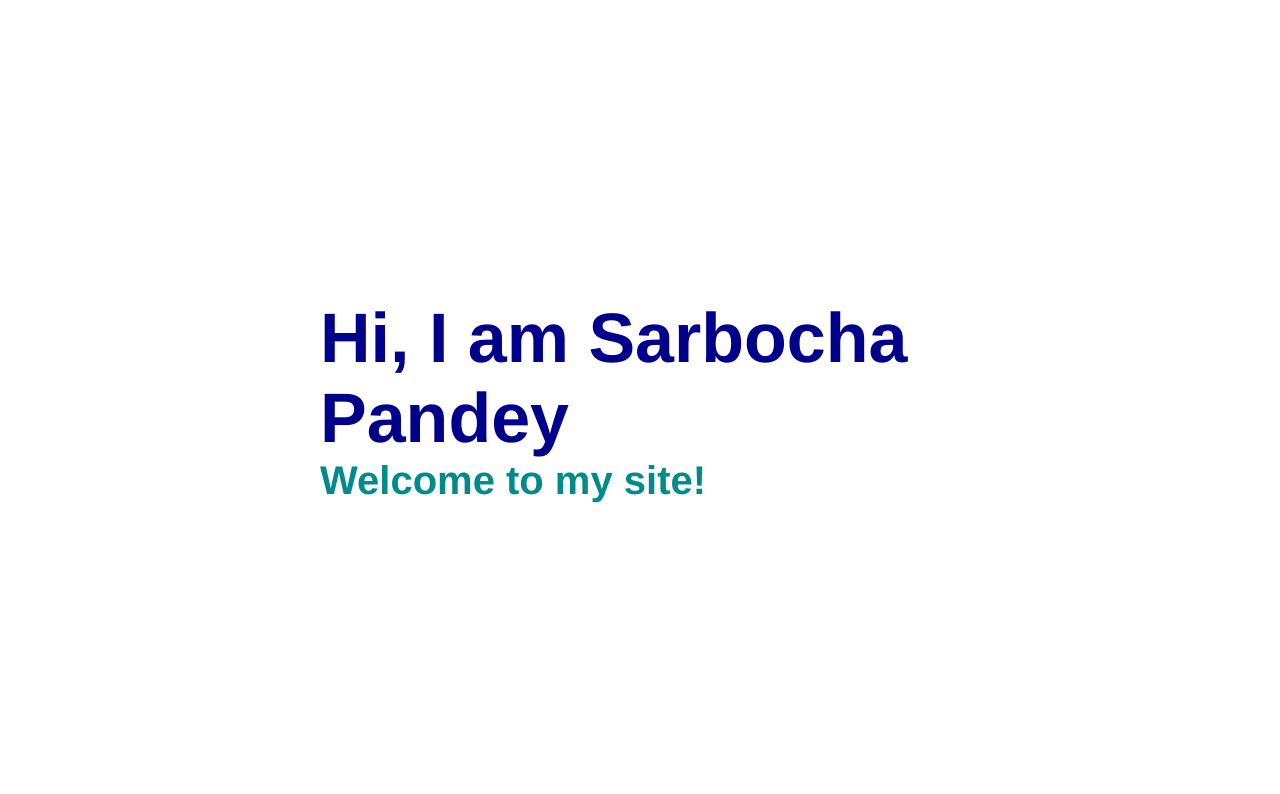
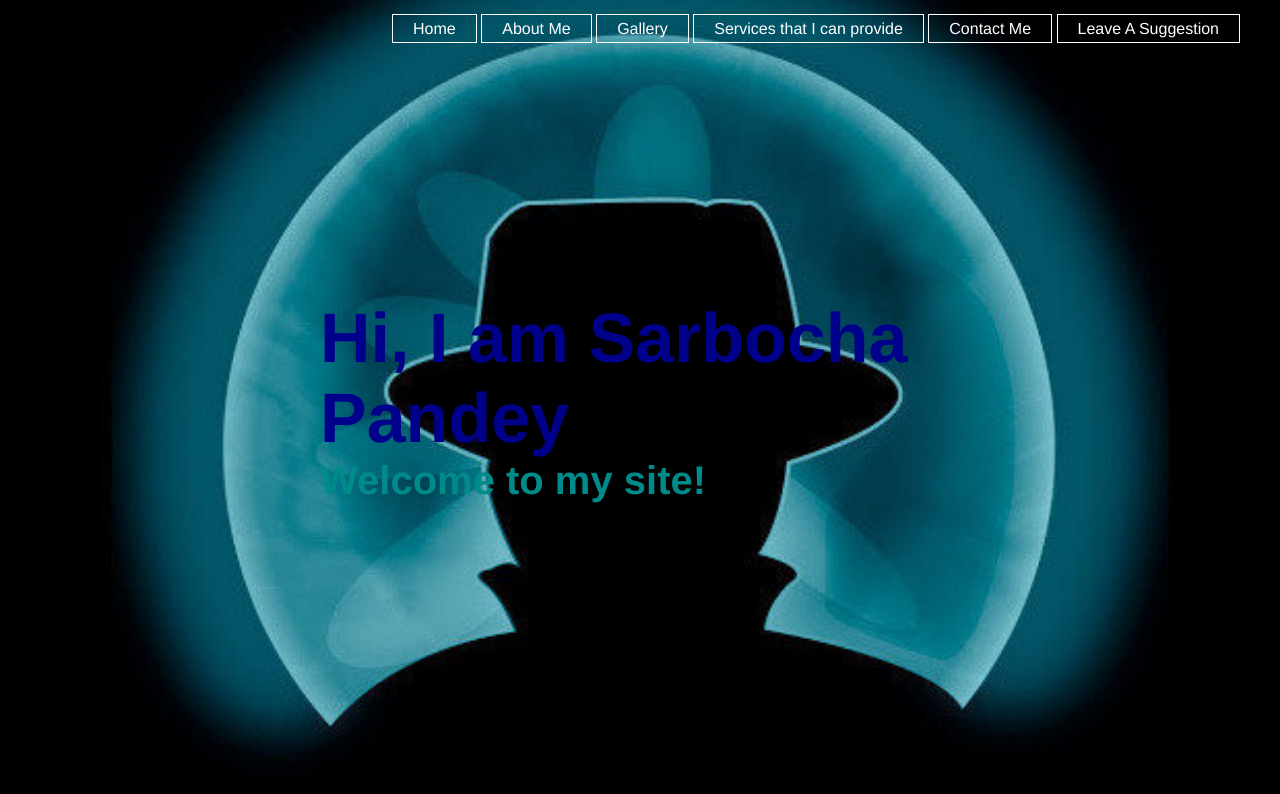
Before and after one commit to Sarbocha/MyWebsite, a plain HTML site: page index.html in a window 1280 px wide. Drawn offline with Linux system fonts and the light colour scheme.

Commit message:
Update style.css

```diff
--- a/style.css
+++ b/style.css
@@ -6,7 +6,7 @@
 }
 
 header{
-    background-image: image.jpg;
+    background-image: url(../image.jpg);
     height: 100vh;
     background-size: cover;
     background-position: center;
```
